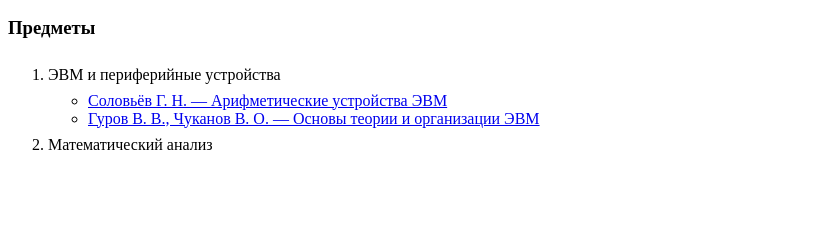
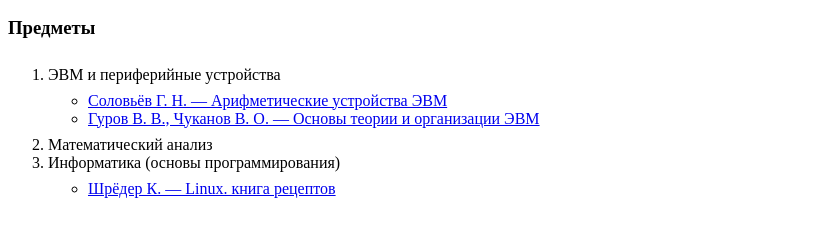
Before and after one commit to PanterPard/S25-501, a plain HTML site: page index.html in a window 1280 px wide. Shown: the part 110-346 px from the top of the page, without its empty margins (0-830 px from the left). Drawn offline with Linux system fonts and the light colour scheme.

Commit message:
Добавлены материалы
Добавлена книга «Шрёдер К. — Linux. книга рецептов».

```diff
--- a/index.html
+++ b/index.html
@@ -26,5 +26,13 @@
         <li>
             Математический анализ
         </li>
+        <li>
+            Информатика (основы программирования)
+            <ul>
+                <li>
+                    <a href="./files/Linux. Книга рецептов.pdf" download target="_blank">Шрёдер К. — Linux. книга рецептов</a>
+                </li>
+            </ul>
+        </li>
     </ol>
 </body>
```
Also changed, not shown: 1 other file.
